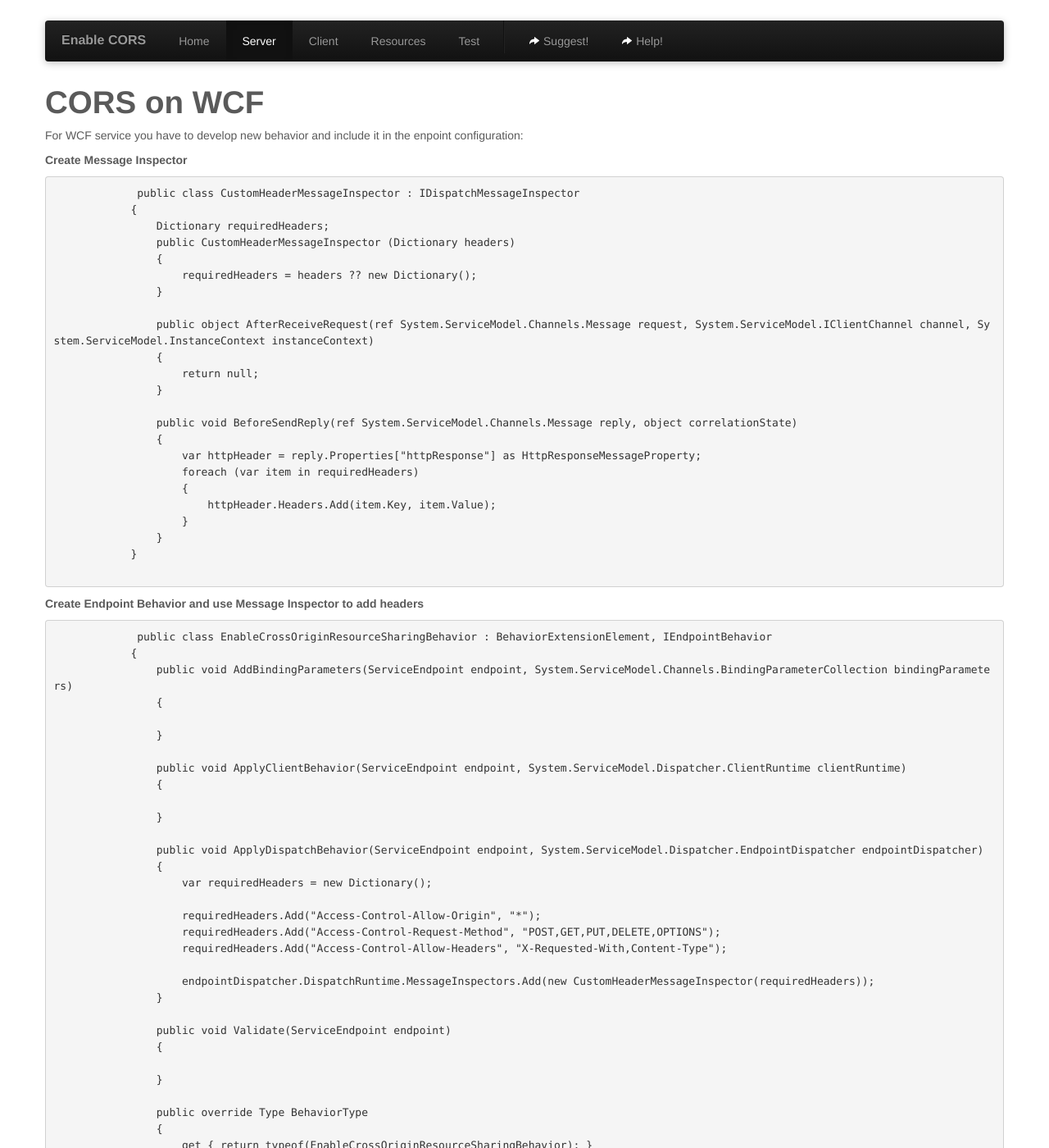
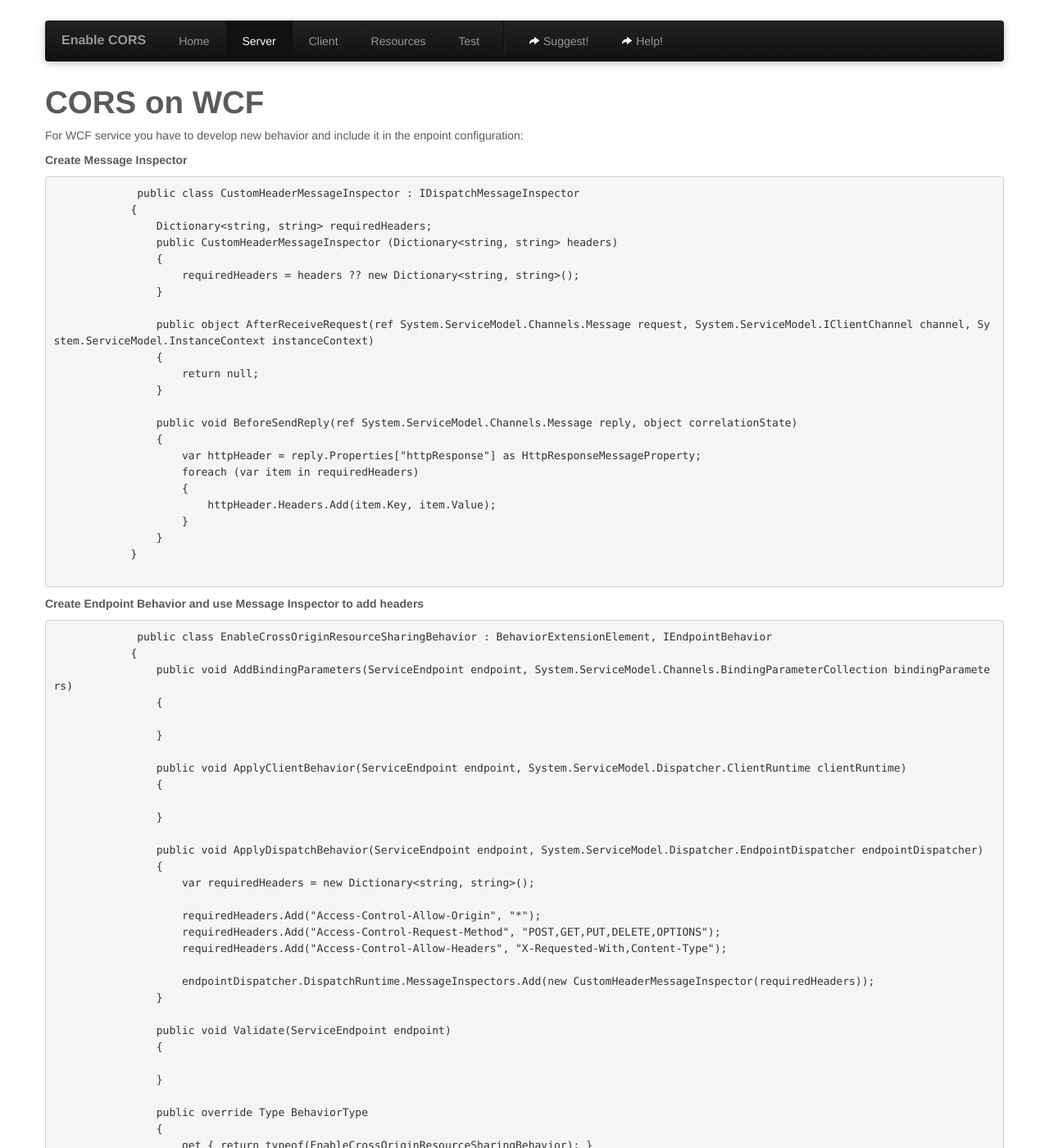
Before and after one commit to monsur/enable-cors.org, a Jekyll site: the page built from server_wcf.html, in a window 1280 px wide and 1400 px high. Shown: the whole window at 82% size. Built offline with Jekyll 4.4.1, drawn with Linux system fonts in a browser that asks for light colours; some of the changed text lies outside the part shown.

Commit message:
Fixed escaping on generics brackets. Fixes issue #68

```diff
--- a/server_wcf.html
+++ b/server_wcf.html
@@ -13,10 +13,10 @@ title: enable cross-origin resource sharing
         <pre class="code">
              public class CustomHeaderMessageInspector : IDispatchMessageInspector
             {
-                Dictionary<string, string> requiredHeaders;
-                public CustomHeaderMessageInspector (Dictionary<string, string> headers)
+                Dictionary&lt;string, string&gt; requiredHeaders;
+                public CustomHeaderMessageInspector (Dictionary&lt;string, string&gt; headers)
                 {
-                    requiredHeaders = headers ?? new Dictionary<string, string>();
+                    requiredHeaders = headers ?? new Dictionary&lt;string, string&gt;();
                 }
 
                 public object AfterReceiveRequest(ref System.ServiceModel.Channels.Message request, System.ServiceModel.IClientChannel channel, System.ServiceModel.InstanceContext instanceContext)
@@ -50,7 +50,7 @@ title: enable cross-origin resource sharing
 
                 public void ApplyDispatchBehavior(ServiceEndpoint endpoint, System.ServiceModel.Dispatcher.EndpointDispatcher endpointDispatcher)
                 {
-                    var requiredHeaders = new Dictionary<string, string>();
+                    var requiredHeaders = new Dictionary&lt;string, string&gt;();
 
                     requiredHeaders.Add("Access-Control-Allow-Origin", "*");
                     requiredHeaders.Add("Access-Control-Request-Method", "POST,GET,PUT,DELETE,OPTIONS");
```
